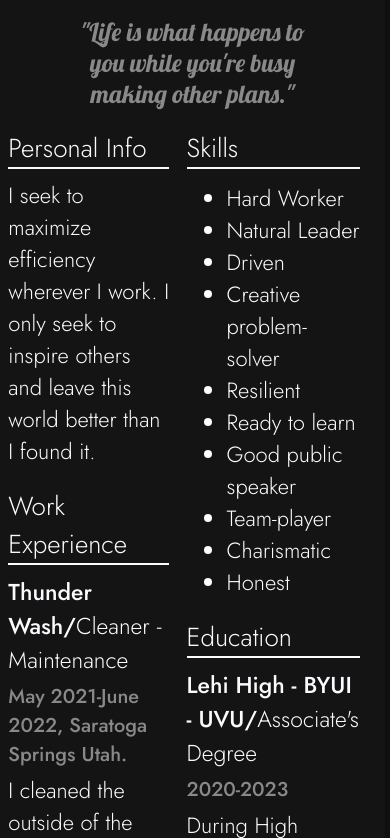
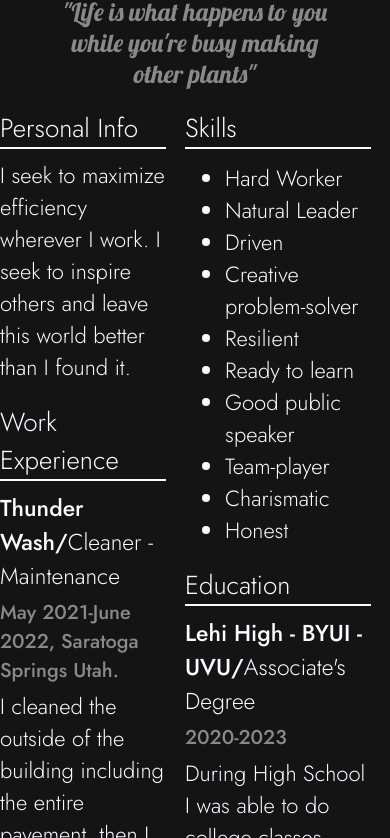
Before and after one commit to delcada6882/Resume, a plain HTML site: page index.html in a window 390 px wide. Shown: the part 209-1047 px from the top of the page. Drawn offline with nearby package versions, Linux system fonts and the light colour scheme.

Commit message:
final commit. Looking good.

```diff
--- a/index.html
+++ b/index.html
@@ -36,12 +36,12 @@
             </div>
         </div>
         <div class="content">
-            <h2>"Life is what happens to you while you're busy making other plans."</h2>
+            <h2>"Life is what happens to you while you're busy making other plants"</h2>
             <div id="colCon">
                 <div class="column">
                     <div class="info">
                         <h1>Personal Info</h1>
-                        <h3>I seek to maximize efficiency wherever I work. I only seek to inspire others and leave this world better than I found it.
+                        <h3>I seek to maximize efficiency wherever I work. I seek to inspire others and leave this world better than I found it.
                         </h3>
                     </div>
                     <div class="experience">
--- a/scss/_variables.scss
+++ b/scss/_variables.scss
@@ -1,7 +1,5 @@
 $primary-white: #FBFBFF;
 $off-black: #141414;
 $off-grey: #898989;
-$off-green: #20BF55;
-$off-red: #EF626C;
-$off-blue: #01BFF4;
+$off-green: #20bf55;
 $trans-time: 0.2s;
--- a/scss/style.scss
+++ b/scss/style.scss
@@ -17,7 +17,6 @@
     align-items: center;
     flex-flow: $direction;
 }
-
 body {
     @include text();
     @include madding(0, 0);
@@ -31,16 +30,16 @@ body {
         filter: blur(10px);
         content: '';
         position: absolute;
-        width: 103%;
-        height: 103%;
+        width: 100%;
+        height: 100%;
         top: 0;
-        left: -10px;
+        left: 0px;
         z-index: -1;
     }
 }
 #box {
     @include text();
-    @include madding(3% 0 0 0, 5%);
+    @include madding(3% 0, 5%);
     background-color: rgba(variables.$off-black, $alpha: 0.9);
     border-top: 1px solid rgba(variables.$primary-white, $alpha: 0.35);
     border-left: 1px solid rgba(variables.$primary-white, $alpha: 0.35);
@@ -158,16 +157,14 @@ h3 {
 @media (max-width: 700px) {
     body {
         position: static;
-        top: 0;
-        left: 1000px;
+        display: block;
         background-color: variables.$off-black;
         }
     #box {
-        @include madding(0, 5%);
-        width: 200000%;
+        @include madding(0, 0%);
+        width: 100%;
         height: 100%;
         background-color: variables.$off-black;
-        border-radius: 0px;
         border: none;
     }
     .header {
@@ -211,7 +208,7 @@ h3 {
 
 @media (max-width: 400px) {
     #box {
-        @include madding(0, 5%);
+        @include madding(0, 0%);
         width: 100%;
         height: 100%;
     }
```
Also changed, not shown: css/style.css, 1 other file.
